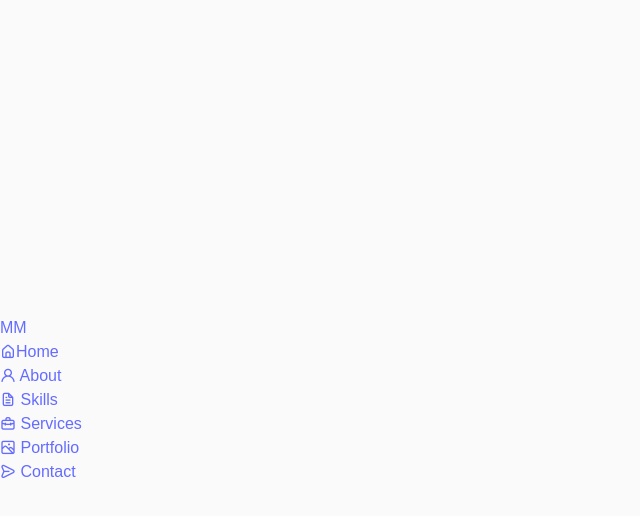
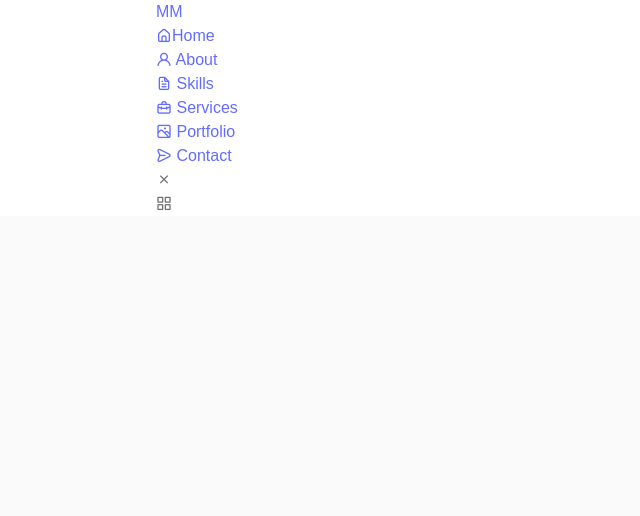
Before and after one commit to martinmorondo/portfolio-con-react, a React (Vite) app: page / in a window 1280 px wide. Shown: the top 516 px of the page, without its empty margins (0-640 px from the left). Built offline with nearby package versions, Linux system fonts and the light colour scheme.

Commit message:
I added styles to the header class

```diff
--- a/src/components/header/Header.jsx
+++ b/src/components/header/Header.jsx
@@ -45,6 +45,12 @@
               </a>
             </li>
           </ul>
+
+          <i className='uil uil-times nav-close'></i>
+        </div>
+
+        <div className='nav-toggle'>
+          <i class="uil uil-apps"></i>
         </div>
       </nav>
     </header>
--- a/src/components/header/header.css
+++ b/src/components/header/header.css
@@ -0,0 +1,8 @@
+.header {
+    width: 100%;
+    position: fixed;
+    top: 0;
+    left: 0;
+    z-index: var(--z-fixed);
+    background-color: var(--container-color);
+}
```
